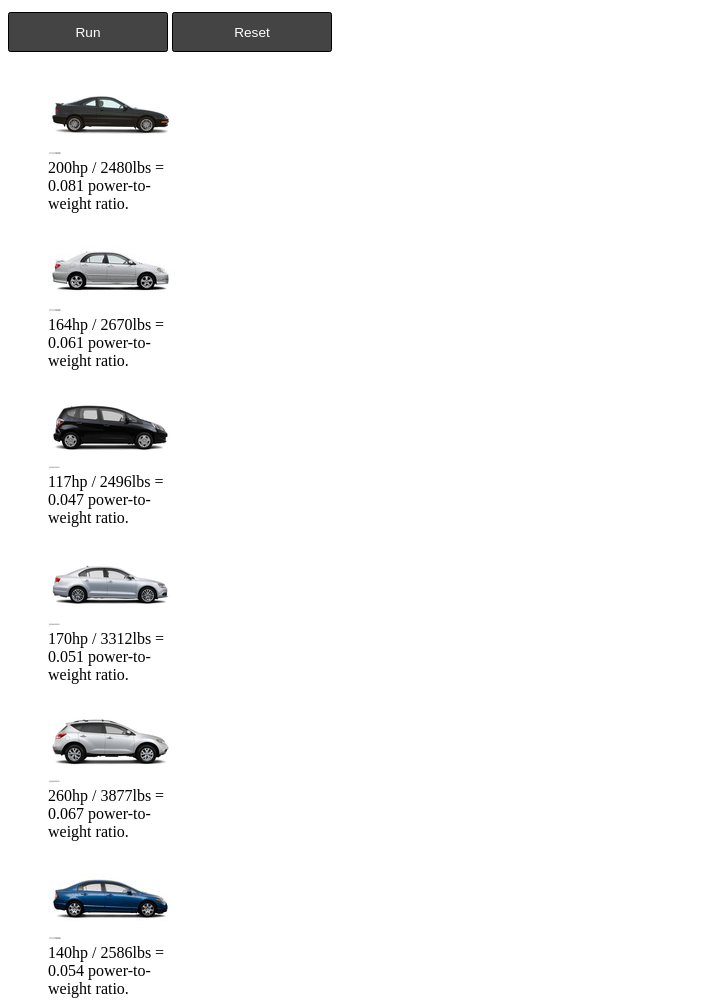
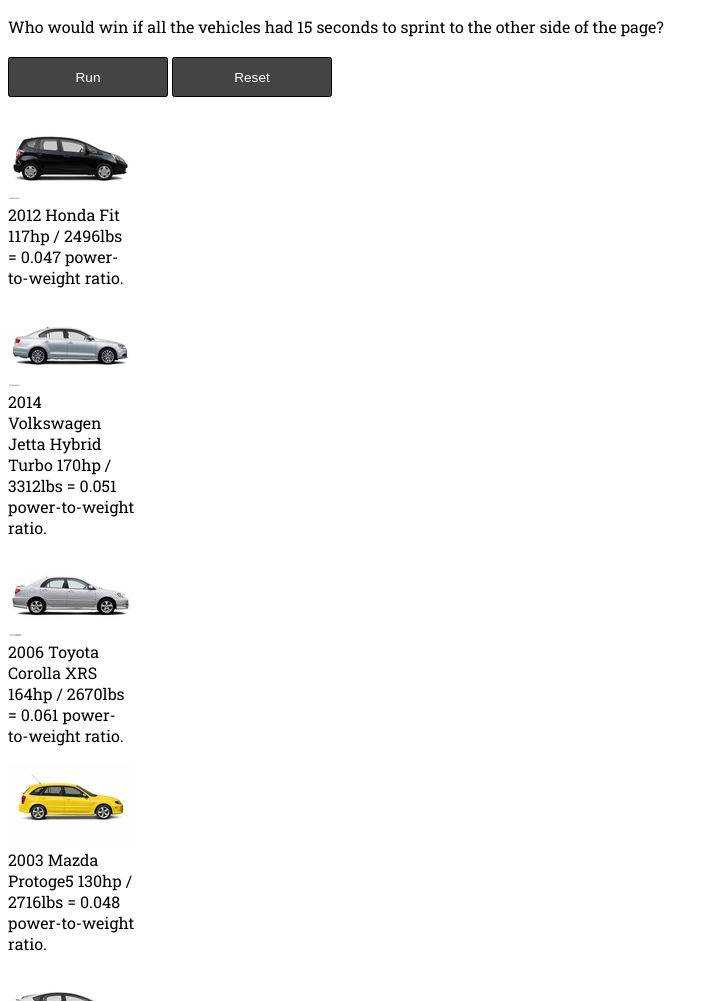
Before and after one commit to ClearConscience/power-to-weight, a plain HTML site: page index.html in a window 1280 px wide. Shown: the top 1001 px of the page, without its empty margins (0-719 px from the left). Drawn offline with Linux system fonts and the light colour scheme.

Commit message:
Added vehicle pictures to all corresponding vehicles.

```diff
--- a/index.html
+++ b/index.html
@@ -6,13 +6,16 @@
     <meta charset="utf-8">
       <title>Power-to-Weight</title>
     <link rel="stylesheet" type="text/css" href="stylesheets/styles.css">
+    <link href="https://fonts.googleapis.com/css?family=Roboto+Slab" rel="stylesheet">
   </head>
 
   <body>
+    <p>Who would win if all the vehicles had 15 seconds to sprint to the other side of the page?</p>
     <button onclick="run()">Run</button>
     <button onclick="reset()">Reset</button>
       <div id="test-results"></div>
     <script src="power-to-weight.js"></script>
+    <p>Images provided by eVox Productions</p>
   </body>
 
 </html>
--- a/power-to-weight.js
+++ b/power-to-weight.js
@@ -85,7 +85,7 @@ var lineup = [{
   kiloWatts: "",
   horsePower: "110",
   weight: "2933",
-  imgUrl: "images/honda.png"
+  imgUrl: "images/2014-honda-civic-ngv.jpg"
 }, {
   ownerName: "Vicky",
   carYear: "2003",
@@ -93,7 +93,7 @@ var lineup = [{
   kiloWatts: "",
   horsePower: "130",
   weight: "2716",
-  imgUrl: "images/mazda.png"
+  imgUrl: "images/2003-mazda3-protoge5.jpg"
 }, {
   ownerName: "Viktor Vaughn",
   carYear: "2009",
@@ -118,7 +118,6 @@ function powerLevel(carListing) {
   figureVar.classList = "car";
   figureVar.id = "car-" + i;
   figureVar.dataset.powerToWeight = powerToWeight;
-  figureVar.style.transition = "10s ease-in";
 
   var imgVar = document.createElement("img");
   imgVar.src = carListing.imgUrl;
@@ -126,11 +125,12 @@ function powerLevel(carListing) {
   figureVar.appendChild(imgVar);
 
   var figcapVar = document.createElement("figcaption");
-  figcapVar.innerHTML = (carListing.horsePower + "hp / " + carListing.weight + "lbs = " + powerToWeight.toFixed(3) + " power-to-weight ratio.");
+  figcapVar.innerHTML = (carListing.carYear + " " + carListing.carName + "\n" + carListing.horsePower + "hp / " + carListing.weight + "lbs = " + powerToWeight.toFixed(3) + " power-to-weight ratio.");
   figureVar.appendChild(figcapVar);
   race.appendChild(figureVar);
  }
 
+ lineup.sort(function() { return 0.5 - Math.random(); });
 
 for (var i = 0; i < lineup.length; i++) {
   powerLevel(lineup[i]);
@@ -141,6 +141,7 @@ for (var i = 0; i < lineup.length; i++) {
   var vehicleVar = document.getElementById("car-" + i);
   var ptw = vehicleVar.dataset.powerToWeight;
   var movement = ((ptw - min) / (max - min) * 100) - 10;
+  vehicleVar.classList += " racing";
   vehicleVar.style.marginLeft = movement + "%";
  }
 }
@@ -148,6 +149,7 @@ for (var i = 0; i < lineup.length; i++) {
 function reset() {
   for (var i = 0; i < lineup.length; i++) {
     var vehicleVar = document.getElementById("car-" + i);
+    vehicleVar.classList = "car";
     vehicleVar.style.marginLeft = 0;
   }
 }
--- a/stylesheets/styles.scss
+++ b/stylesheets/styles.scss
@@ -5,6 +5,7 @@ html {
 body {
   max-width: 100vw;
   max-height: 100vh;
+  font-family: 'Roboto Slab', serif;
 }
 
 .container {
@@ -37,4 +38,13 @@ button {
 
 .car {
   width: 10%;
+  margin-left: 0;
+  transition: 2.5s;
+  img {
+    max-width: 100%;
+  }
 }
+
+.racing {
+  transition: 15s ease-in;
+}
```
Also changed, not shown: images/2003-mazda3-protoge5.jpg (added), images/2014-honda-civic-ngv.jpg (added), stylesheets/styles.css, 1 other file.
